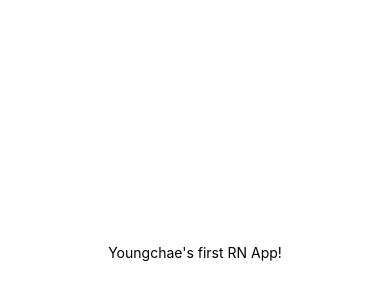
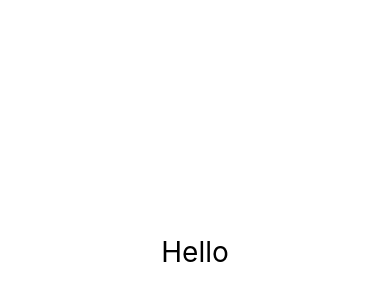
Before and after one commit to 0chae01/react-native-101, a React Native app in the folder NomadWeather/: screen / in a window 390 px wide. Shown: the part 170-470 px from the top of the page. Built offline with nearby package versions, Linux system fonts and the light colour scheme.

Commit message:
feat: can use StyleSheet.create

```diff
--- a/NomadWeather/App.js
+++ b/NomadWeather/App.js
@@ -4,7 +4,7 @@ import { StyleSheet, Text, View } from "react-native";
 export default function App() {
   return (
     <View style={styles.container}>
-      <Text>Youngchae's first RN App!</Text>
+      <Text style={styles.text}>Hello</Text>
       <StatusBar style="auto" />
     </View>
   );
@@ -17,4 +17,7 @@ const styles = StyleSheet.create({
     alignItems: "center",
     justifyContent: "center",
   },
+  text: {
+    fontSize: 28,
+  },
 });
```
Also changed, not shown: 1 other file (tests, documents, lock files or other folders).
